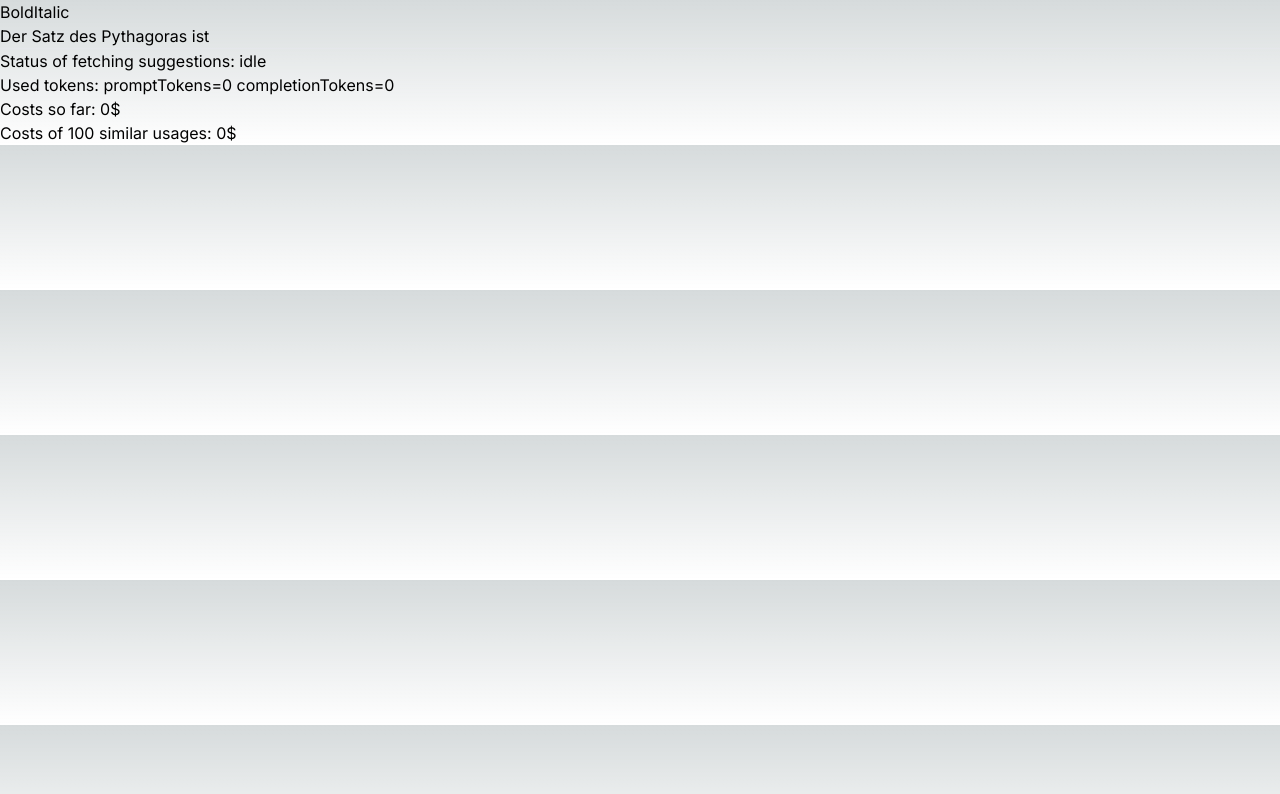
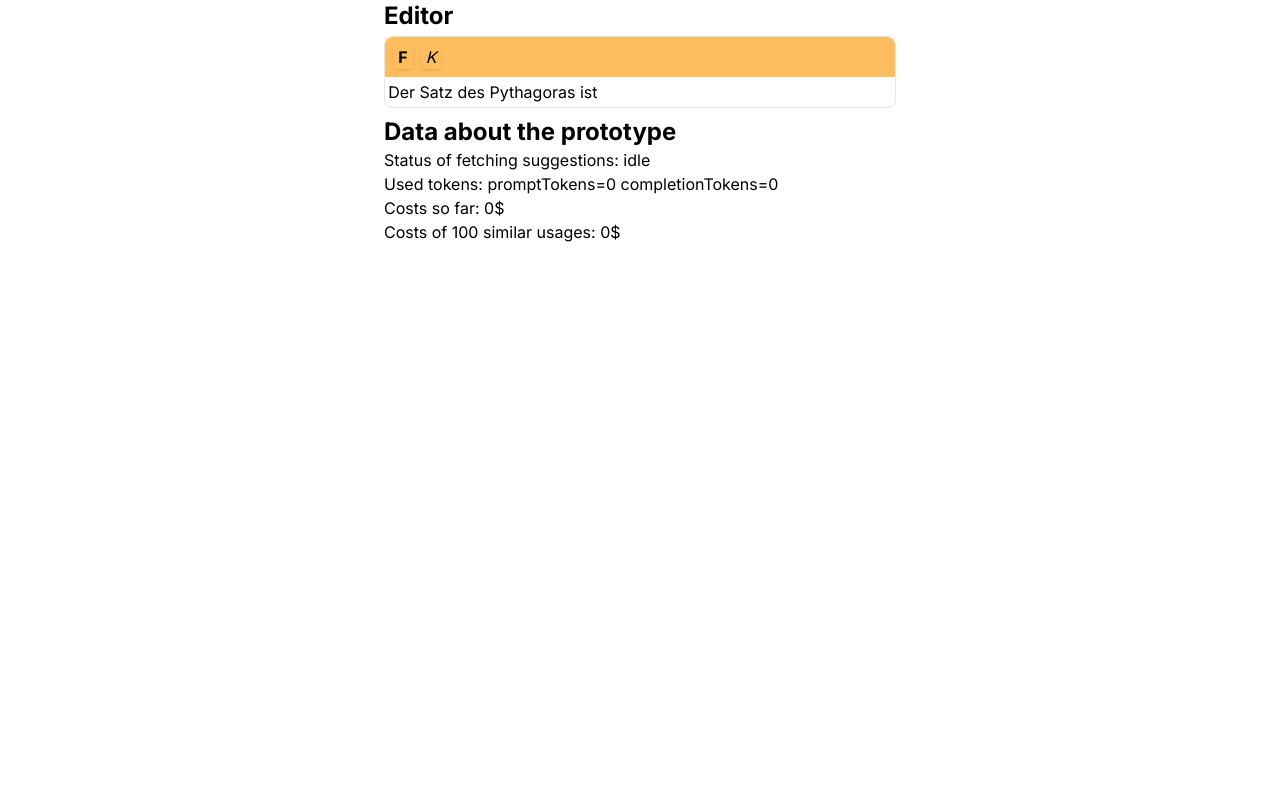
Before and after one commit to kulla/2024-07-16-slate-with-chatgpt-suggestion-with-next-js, a Next.js app: page / in a window 1280 px wide. Shown: the top 794 px of the page. Built offline with nearby package versions, Linux system fonts and the light colour scheme.

Commit message:
feat: Add some styling

```diff
--- a/app/editor.tsx
+++ b/app/editor.tsx
@@ -185,9 +185,24 @@ const SlateEditor = () => {
 
   return (
     <>
-      <div>
-        <button onClick={() => toggleMark(editor, 'bold')}>Bold</button>
-        <button onClick={() => toggleMark(editor, 'italic')}>Italic</button>
+      <h1>Editor</h1>
+      <div className="mt-1 border rounded-lg mb-2">
+        <div
+          style={{ backgroundColor: '#FFBE5E' }}
+          className="p-2 flex space-x-2 rounded-t-lg"
+        >
+          <button
+            onClick={() => toggleMark(editor, 'bold')}
+            className="px-1 font-bold shadow rounded w-5"
+          >
+            F
+          </button>
+          <button
+            onClick={() => toggleMark(editor, 'italic')}
+            className="px-1 shadow italic rounded w-5"
+          >
+            K
+          </button>
         </div>
         <Slate
           editor={editor}
@@ -198,9 +213,11 @@ const SlateEditor = () => {
           <Editable
             renderLeaf={(props) => <Leaf {...props} />}
             onKeyDown={onKeyDown}
+            style={{ padding: '0.2em' }}
           />
         </Slate>
-      <hr />
+      </div>
+      <h1>Data about the prototype</h1>
       <p>Status of fetching suggestions: {fetchSuggestion.status}</p>
       <p>
         Used tokens: promptTokens={promptTokens} completionTokens=
--- a/app/globals.css
+++ b/app/globals.css
@@ -2,28 +2,8 @@
 @tailwind components;
 @tailwind utilities;
 
-:root {
-  --foreground-rgb: 0, 0, 0;
-  --background-start-rgb: 214, 219, 220;
-  --background-end-rgb: 255, 255, 255;
-}
-
-@media (prefers-color-scheme: dark) {
-  :root {
-    --foreground-rgb: 255, 255, 255;
-    --background-start-rgb: 0, 0, 0;
-    --background-end-rgb: 0, 0, 0;
-  }
-}
-
-body {
-  color: rgb(var(--foreground-rgb));
-  background: linear-gradient(
-      to bottom,
-      transparent,
-      rgb(var(--background-end-rgb))
-    )
-    rgb(var(--background-start-rgb));
+h1 {
+  @apply text-2xl font-bold;
 }
 
 @layer utilities {
--- a/app/page.tsx
+++ b/app/page.tsx
@@ -7,7 +7,7 @@ const queryClient = new QueryClient()
 
 export default function Home() {
   return (
-    <main>
+    <main className="mx-auto w-[32em]">
       <QueryClientProvider client={queryClient}>
         <SlateEditor />
       </QueryClientProvider>
```
Lines whose indentation alone changed are shown as unchanged.
